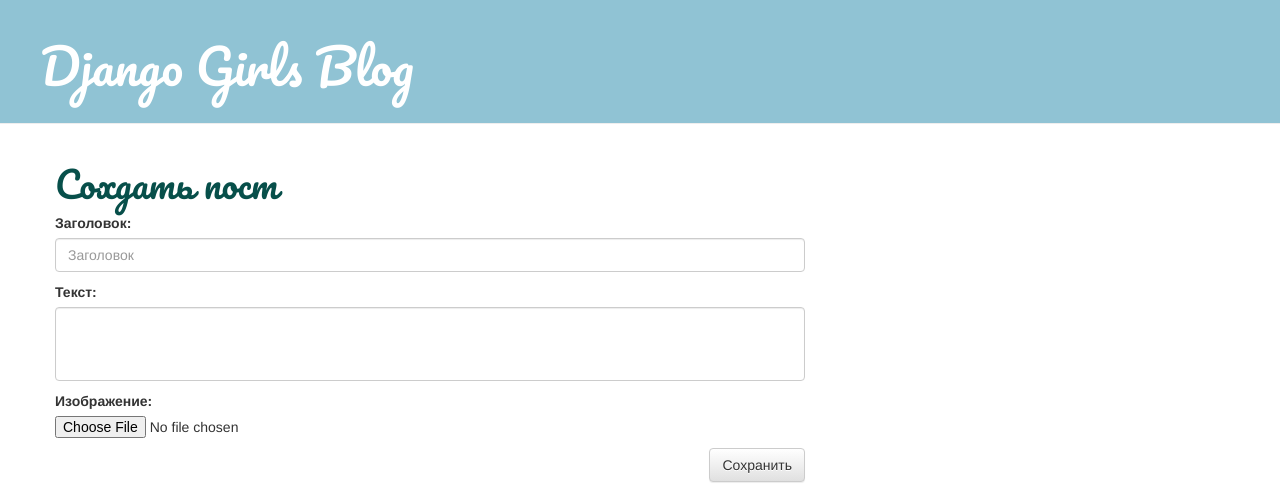
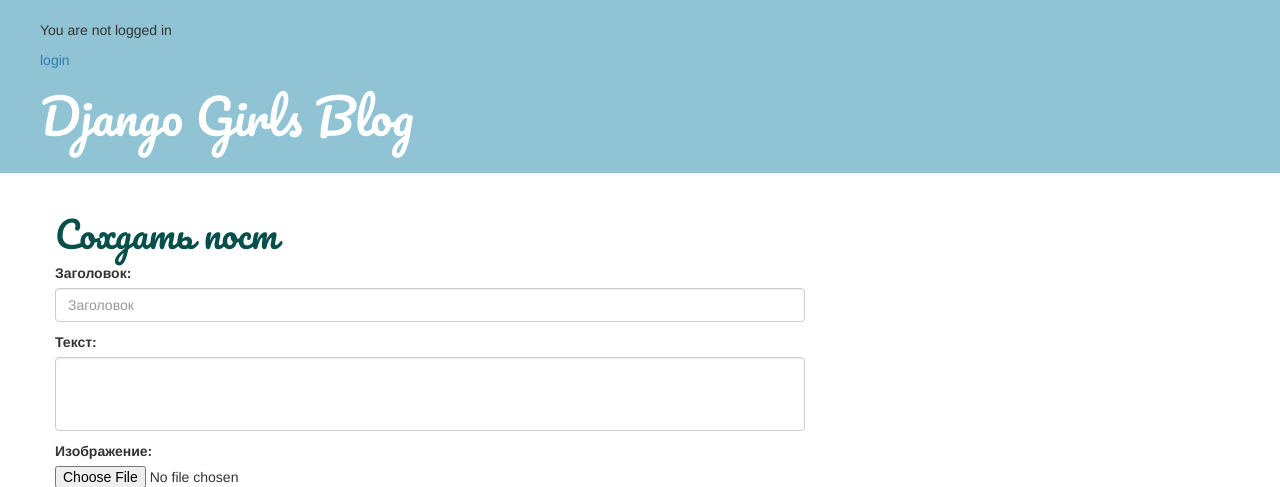
Before and after one commit to Stanislava2609/my-first-blog, a Django app: page /post/new/ in a window 1280 px wide. Shown: the top 487 px of the page. Run offline with Django 3.2, Linux system fonts and the light colour scheme; some libraries are stand-ins or nearby versions.

Commit message:
Логин в шапке

```diff
--- a/mysite/blog/templates/blog/base.html
+++ b/mysite/blog/templates/blog/base.html
@@ -11,7 +11,11 @@
 <body>
 <div class="page-header">
     {% if user.is_authenticated %}
+        Hi {{ user.username }}!
         <a href="{% url 'post_new' %}" class="top-menu"><span class="glyphicon glyphicon-plus"></span></a>
+    {% else %}
+        <p>You are not logged in</p>
+  <a href="{% url 'login' %}">login</a>
     {% endif %}
     <h1><a href="/">Django Girls Blog</a></h1>
 </div>
```
